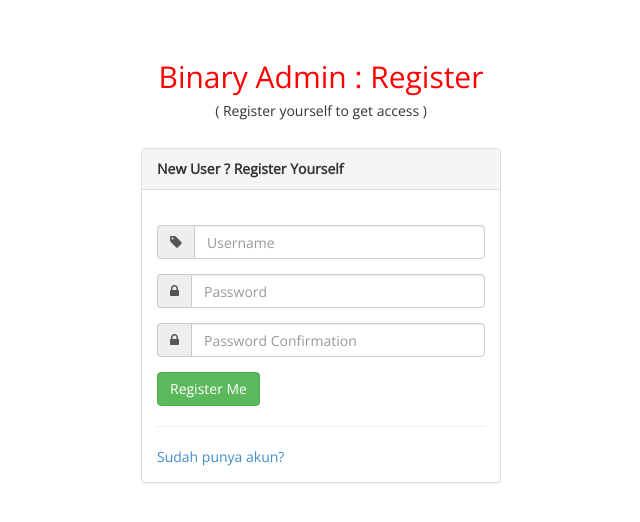
After one commit to pramdhf/Basic-Join-Table-Crud-Codeigniter-4, a CodeIgniter 4 app: template app/Views/auth/register.php in a window 1280 px wide. The commit adds this page. Shown: the top 522 px of the page, without its empty margins (319-959 px from the left). Run offline with PHP 8.4 and a stand-in for CodeIgniter, Linux system fonts and the light colour scheme; the template is opened without the code that fills it, so the values that code supplies are empty; some libraries are stand-ins or nearby versions.

Commit message:
auth added

```diff
--- a/app/Config/Routes.php
+++ b/app/Config/Routes.php
@@ -38,8 +38,8 @@ $routes->setAutoRoute(true);
 // route since we don't have to scan directories.
 // $routes->get('/', 'Home::index');
 
-$routes->addRedirect('/', 'home');
-$routes->get('login', 'Auth::login');
+// $routes->addRedirect('/', 'home');
+$routes->get('/', 'Login::index');
 
 /*
  * --------------------------------------------------------------------
--- a/app/Config/Validation.php
+++ b/app/Config/Validation.php
@@ -40,5 +40,5 @@ class Validation extends BaseConfig
 
     //--------------------------------------------------------------------
     // Rules
-    //--------------------------------------------------------------------
+    //--------------------------------------------------------------------\
 }
--- /dev/null
+++ b/app/Views/auth/register.php
@@ -0,0 +1,93 @@
+<!DOCTYPE html>
+<html xmlns="http://www.w3.org/1999/xhtml">
+
+<head>
+    <meta charset="utf-8" />
+    <meta name="viewport" content="width=device-width, initial-scale=1.0" />
+    <title>Free Bootstrap Admin Template : Binary Admin</title>
+    <!-- BOOTSTRAP STYLES-->
+    <link href="<?= base_url() ?>/template/assets/css/bootstrap.css" rel="stylesheet" />
+    <!-- FONTAWESOME STYLES-->
+    <link href="<?= base_url() ?>/template/assets/css/font-awesome.css" rel="stylesheet" />
+    <!-- CUSTOM STYLES-->
+    <link href="<?= base_url() ?>/template/assets/css/custom.css" rel="stylesheet" />
+    <!-- GOOGLE FONTS-->
+    <link href='http://fonts.googleapis.com/css?family=Open+Sans' rel='stylesheet' type='text/css' />
+
+</head>
+
+<body>
+    <?php
+    $session = session();
+    $error = $session->getFlashdata('error');
+    ?>
+
+    <?php if ($error) { ?>
+        <p style="color:red">Terjadi Kesalahan:
+        <ul>
+            <?php foreach ($error as $e) { ?>
+                <li><?php echo $e ?></li>
+            <?php } ?>
+        </ul>
+        </p>
+    <?php } ?>
+    <div class="container">
+        <div class="row text-center  ">
+            <div class="col-md-12">
+                <br /><br />
+                <h2> Binary Admin : Register</h2>
+
+                <h5>( Register yourself to get access )</h5>
+                <br />
+            </div>
+        </div>
+        <div class="row">
+
+            <div class="col-md-4 col-md-offset-4 col-sm-6 col-sm-offset-3 col-xs-10 col-xs-offset-1">
+                <div class="panel panel-default">
+                    <div class="panel-heading">
+                        <strong> New User ? Register Yourself </strong>
+                    </div>
+                    <div class="panel-body">
+                        <form role="form" method="post" action="<?= site_url('/auth/valid_register') ?>">
+                            <br />
+                            <div class="form-group input-group">
+                                <span class="input-group-addon"><i class="fa fa-tag"></i></span>
+                                <input type="text" name="username" class="form-control" placeholder="Username" />
+                            </div>
+                            <div class="form-group input-group">
+                                <span class="input-group-addon"><i class="fa fa-lock"></i></span>
+                                <input type="password" name="password" class="form-control" placeholder="Password" />
+                            </div>
+                            <div class="form-group input-group">
+                                <span class="input-group-addon"><i class="fa fa-lock"></i></span>
+                                <input type="password" name="confirm" class="form-control" placeholder="Password Confirmation" />
+                            </div>
+
+                            <button type="submit" class="btn btn-success ">Register Me</button>
+                            <hr />
+                            <a href="/auth/login">Sudah punya akun?</a>
+                        </form>
+                    </div>
+
+                </div>
+            </div>
+
+
+        </div>
+    </div>
+
+
+    <!-- SCRIPTS -AT THE BOTOM TO REDUCE THE LOAD TIME-->
+    <!-- JQUERY SCRIPTS -->
+    <script src="<?= base_url() ?>/template/assets/js/jquery-1.10.2.js"></script>
+    <!-- BOOTSTRAP SCRIPTS -->
+    <script src="<?= base_url() ?>/template/assets/js/bootstrap.min.js"></script>
+    <!-- METISMENU SCRIPTS -->
+    <script src="<?= base_url() ?>/template/assets/js/jquery.metisMenu.js"></script>
+    <!-- CUSTOM SCRIPTS -->
+    <script src="<?= base_url() ?>/template/assets/js/custom.js"></script>
+
+</body>
+
+</html>
```
Also changed, not shown: app/Controllers/Auth.php (deleted, +0 -21 lines), app/Controllers/Login.php (added, +40 -0 lines), app/Models/LoginModel.php (added, +15 -0 lines), app/Views/auth/login.php (+10 -13 lines).
